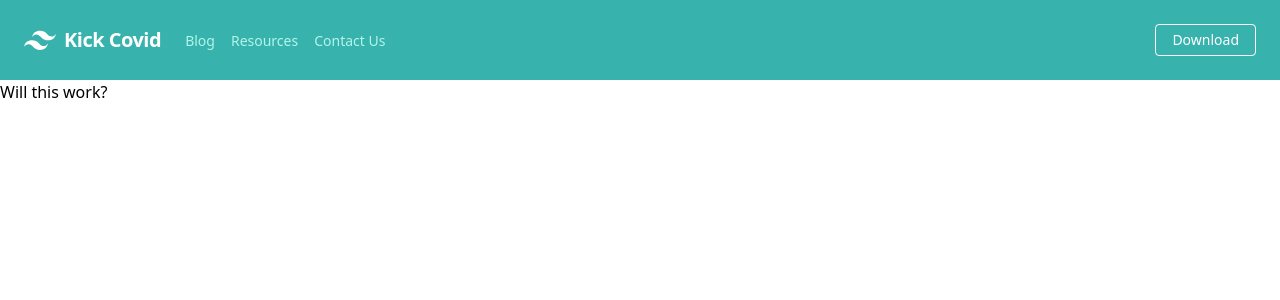
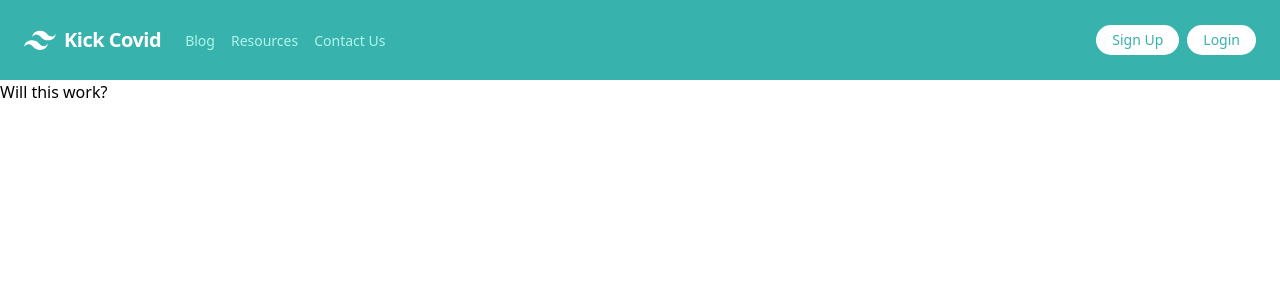
Before and after one commit to lizlevine/kick-covid-19, a React (Create React App) app in the folder frontend/kick-covid-19/: page / in a window 1280 px wide. Shown: the top 300 px of the page. Built offline with nearby package versions, Linux system fonts and the light colour scheme.

Commit message:
style: add signup and login buttons with margins

```diff
--- a/frontend/kick-covid-19/src/components/NavBar.js
+++ b/frontend/kick-covid-19/src/components/NavBar.js
@@ -51,9 +51,15 @@
         <div>
           <a
             href="#"
-            className="inline-block text-sm px-4 py-2 leading-none border rounded text-white border-white hover:border-transparent hover:text-teal-500 hover:bg-white mt-4 lg:mt-0"
+            className="inline-block text-sm px-4 py-2 leading-none bg-white rounded-full text-teal-500 border-white hover:border-transparent hover:text-gray-500 hover:bg-white mt-4 lg:mt-0"
           >
-            Download
+            Sign Up
+          </a>
+          <a
+            href="#"
+            className="inline-block ml-2 text-sm px-4 py-2 leading-none  bg-white rounded-full text-teal-500 border-white hover:border-transparent hover:text-gray-500 hover:bg-white mt-4 lg:mt-0"
+          >
+            Login
           </a>
         </div>
       </div>
```
